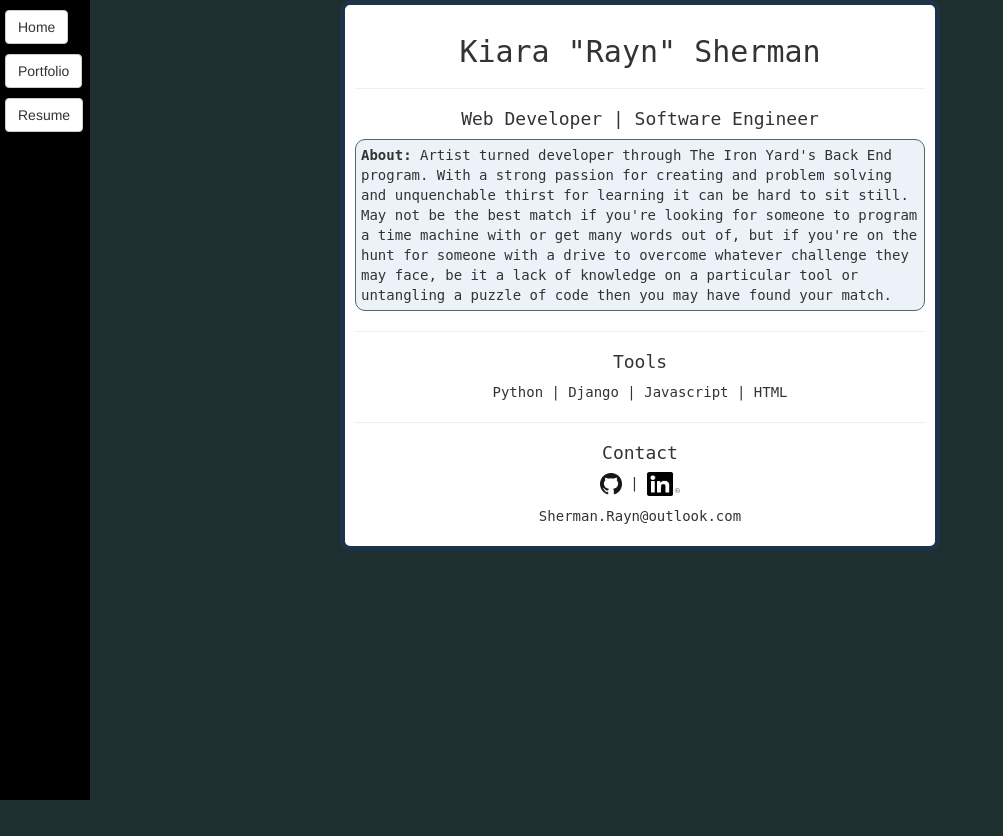
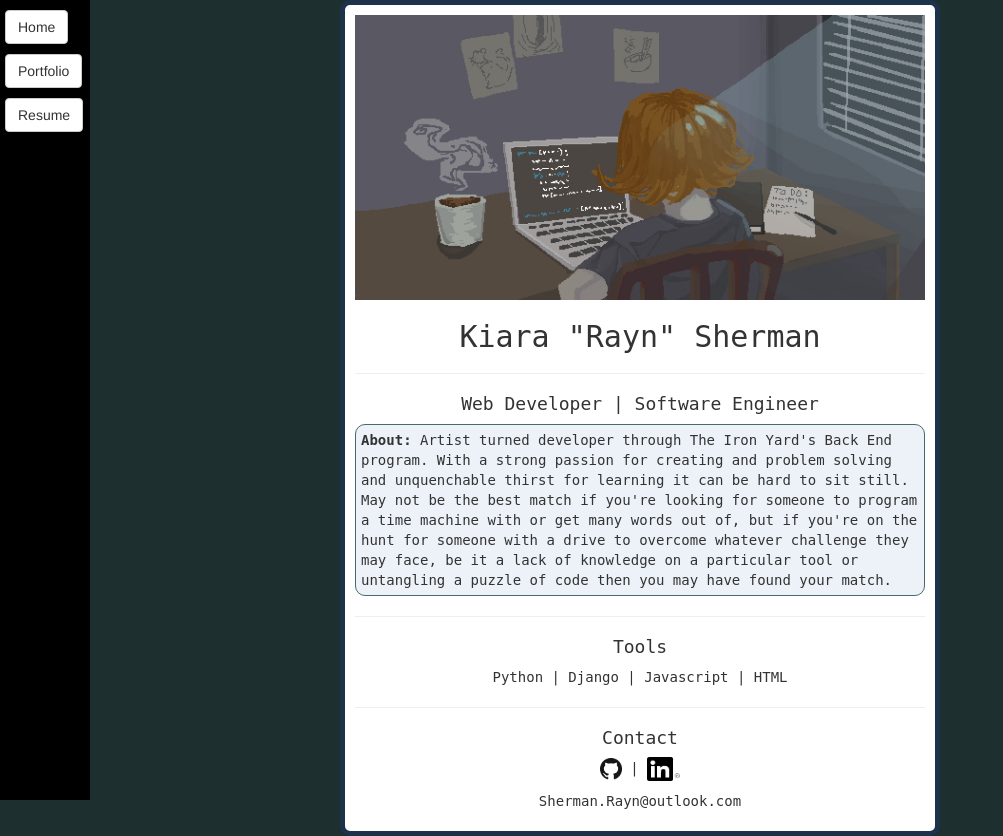
Before and after one commit to KiaraRaynS/Portfolio, a Django app: page / in a window 1280 px wide. Shown: the whole page, without its empty margins (0-1003 px from the left). Before the commit the page ends 800 px from the top, so only its background shows below. Run offline with Django 3.2, Linux system fonts and the light colour scheme; some libraries are stand-ins or nearby versions.

Commit message:
Added heading image

```diff
--- a/appportfolio/templates/indexview.html
+++ b/appportfolio/templates/indexview.html
@@ -4,6 +4,7 @@
 {% block bodycontent %}
   <div class='container'>
     <div class='contentcolumn'  style='border: 5px solid #1c334a;'>
+    <img style='margin: auto; width: 570px;' src="{% static 'header.jpeg' %}">
       <h2 style='text-align: center; font-family: monospace;'>Kiara "Rayn" Sherman</h2>
       <hr>
       <h4 style='text-align: center; font-family: monospace;'>Web Developer | Software Engineer</h4>
```
Also changed, not shown: appportfolio/static/header.jpeg (added), 1 other file.
